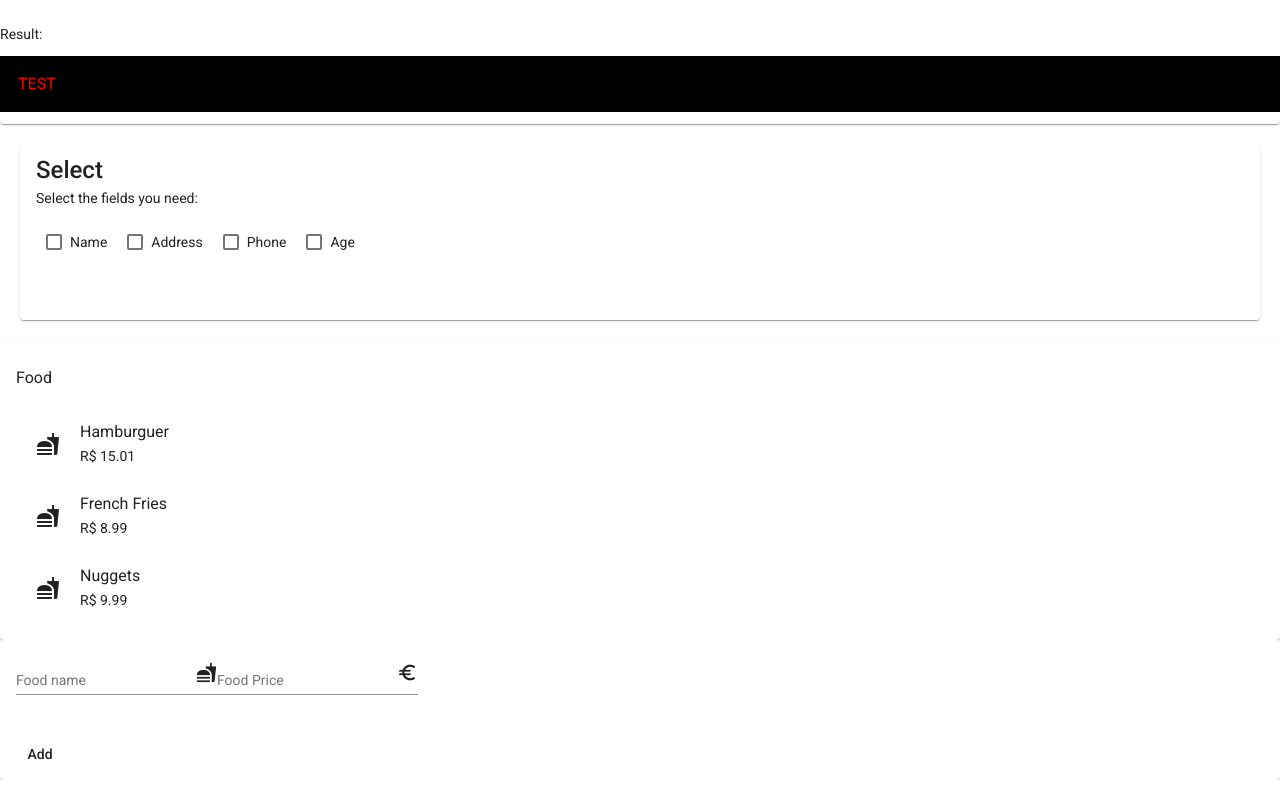
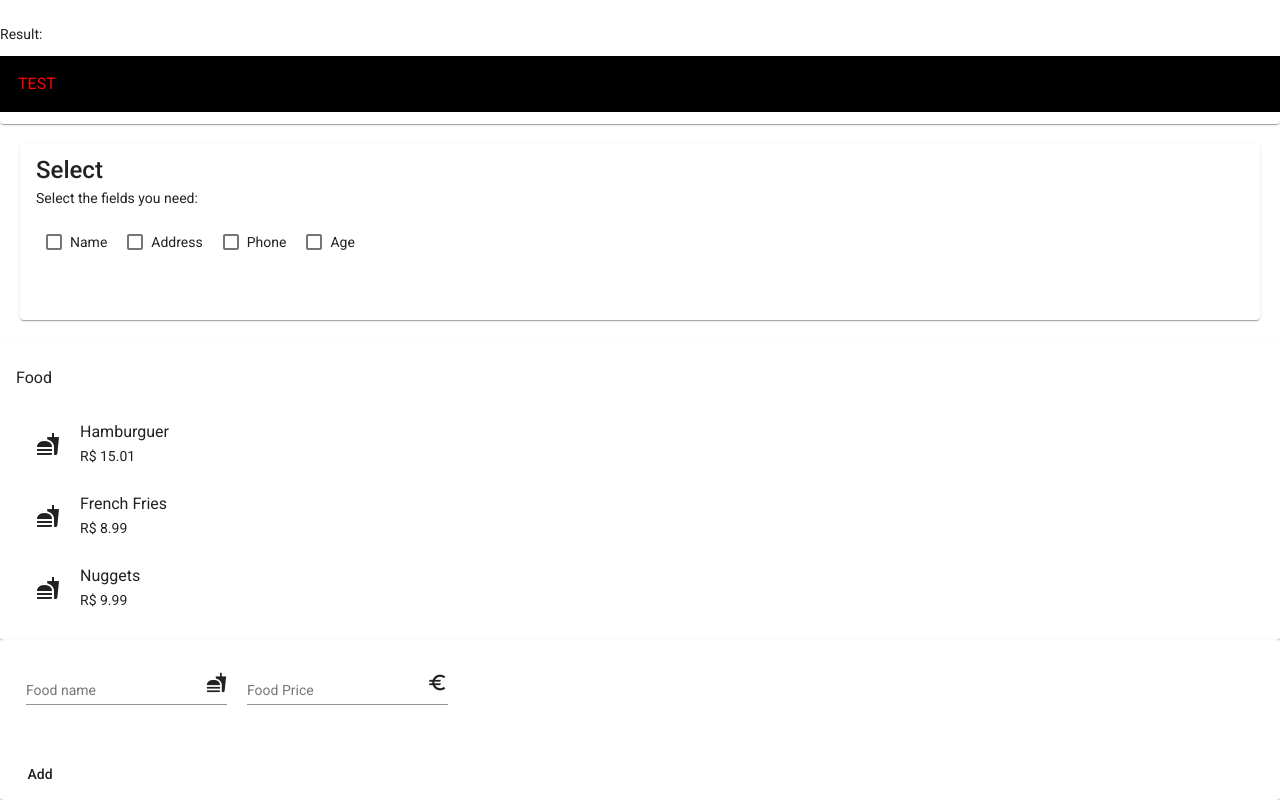
Before and after one commit to GregPatriota/AngularStudyCase01, an Angular app: page / in a window 1280 px wide. Shown: the part 529-1329 px from the top of the page. Built offline with nearby package versions, Linux system fonts and the light colour scheme.

Commit message:
LIttle features

```diff
--- a/src/app/ng-for/ng-for.component.css
+++ b/src/app/ng-for/ng-for.component.css
@@ -0,0 +1,3 @@
+mat-form-field {
+    margin: 10px;
+}
--- a/src/app/ng-for/ng-for.component.html
+++ b/src/app/ng-for/ng-for.component.html
@@ -22,7 +22,7 @@
            <mat-icon matSuffix>fastfood</mat-icon>
         </mat-form-field>
         <mat-form-field>
-            <input matInput placeholder="Food Price" name="food_p" [(ngModel)]="food_p">
+            <input matInput placeholder="Food Price" name="food_p" type="number" [(ngModel)]="food_p">
             <mat-icon matSuffix>euro</mat-icon>
          </mat-form-field>
     </mat-card-content>
```
